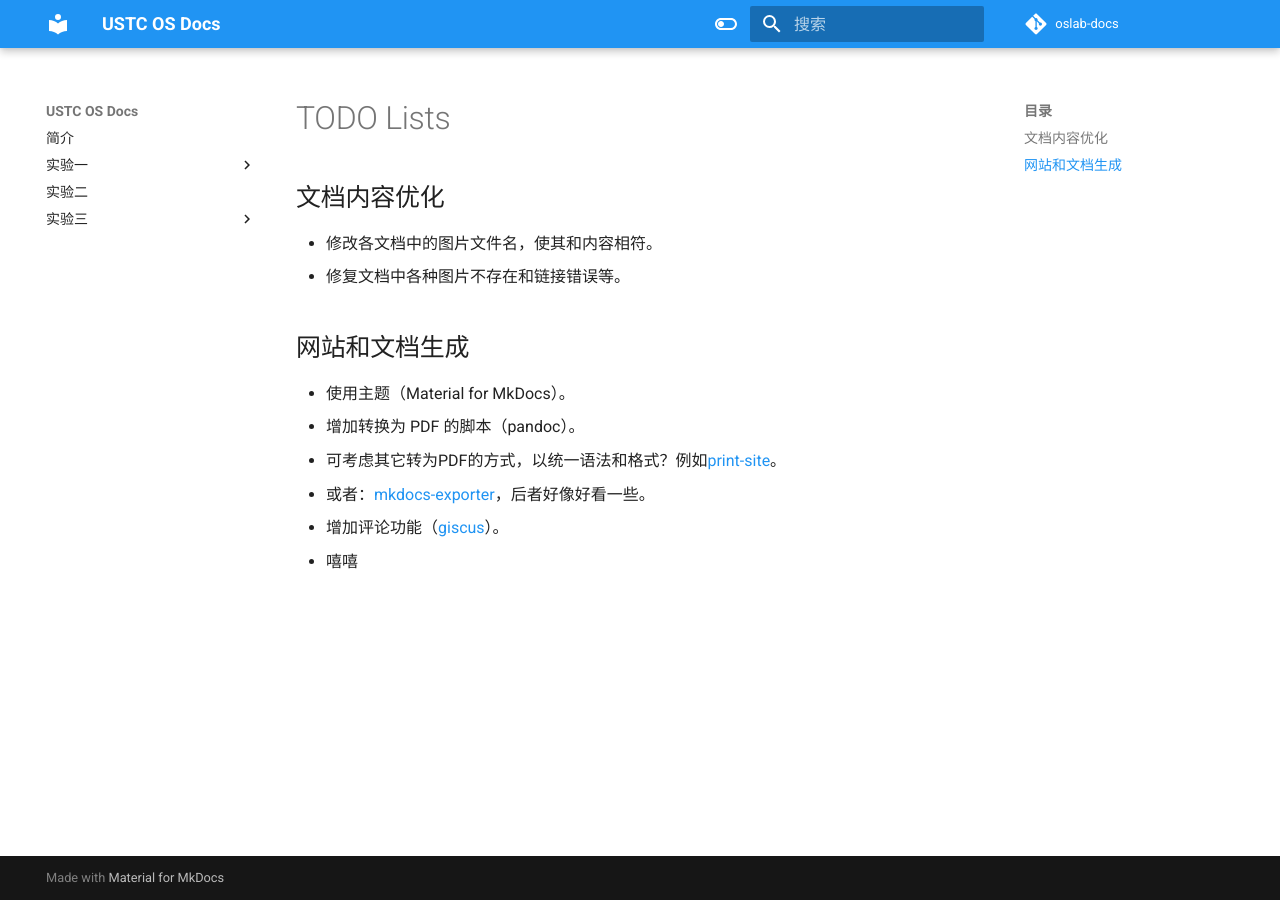
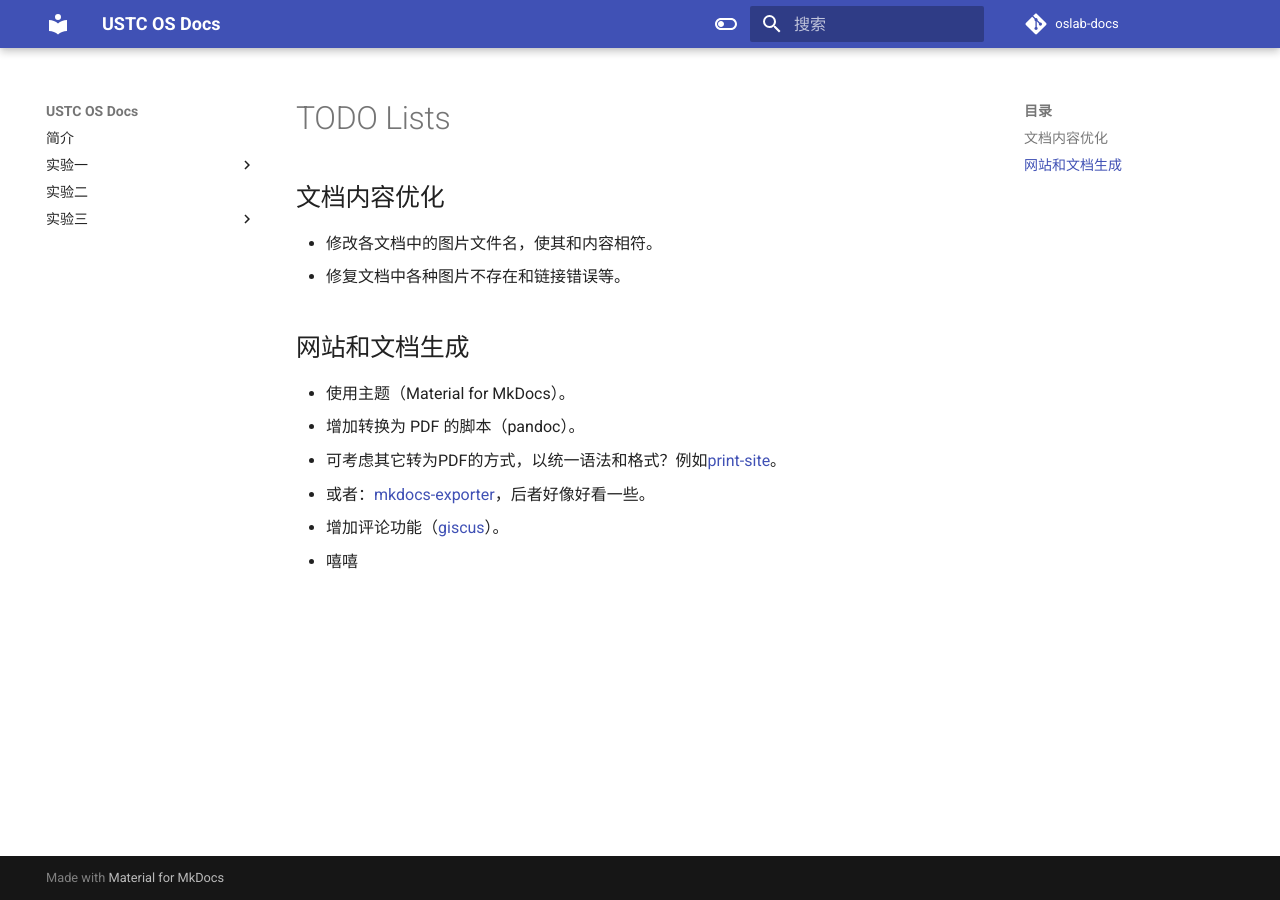
Before and after one commit to stdlibstring/oslab-docs, an MkDocs documentation site: the page built from docs/todo.md, in a window 1280 px wide. Built offline with MkDocs 1.6.1 and Material for MkDocs 9.7.7, drawn with Linux system fonts in a browser that asks for light colours; comment, search, counter and statistics services are not loaded.

Commit message:
change color of light mode

```diff
--- a/mkdocs.yml
+++ b/mkdocs.yml
@@ -14,8 +14,8 @@ theme:
   palette:
     - scheme: default
       media: "(prefers-color-scheme: light)"
-      primary: blue
-      accent: blue
+      # primary: blue
+      # accent: blue
       toggle:
         icon: material/toggle-switch-off-outline
         name: 切换至深色模式
```
